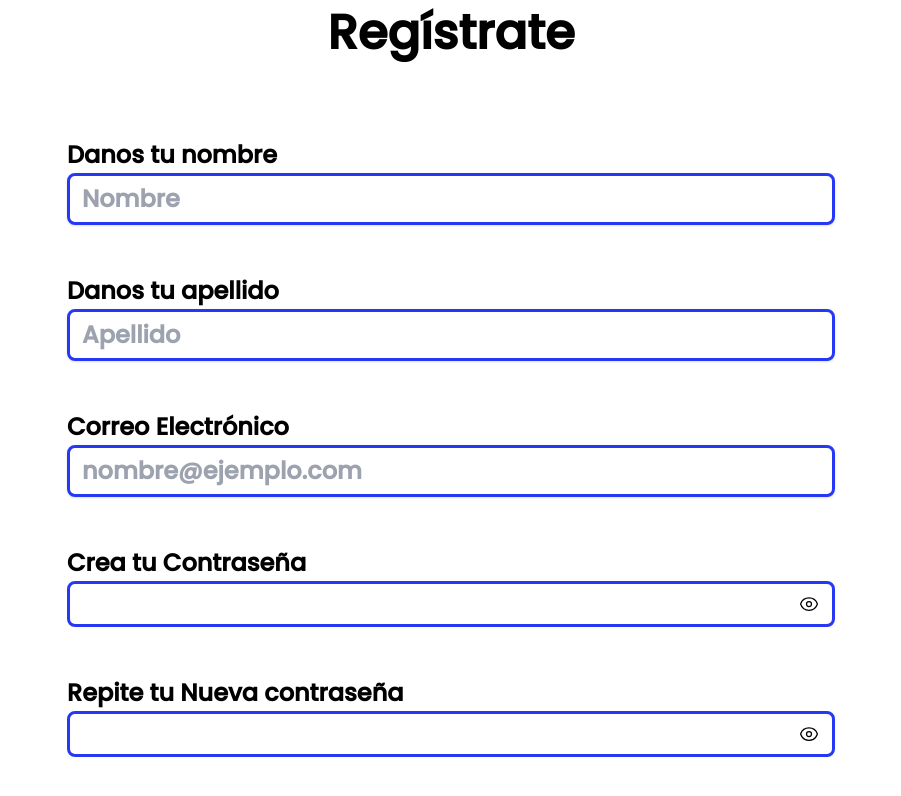
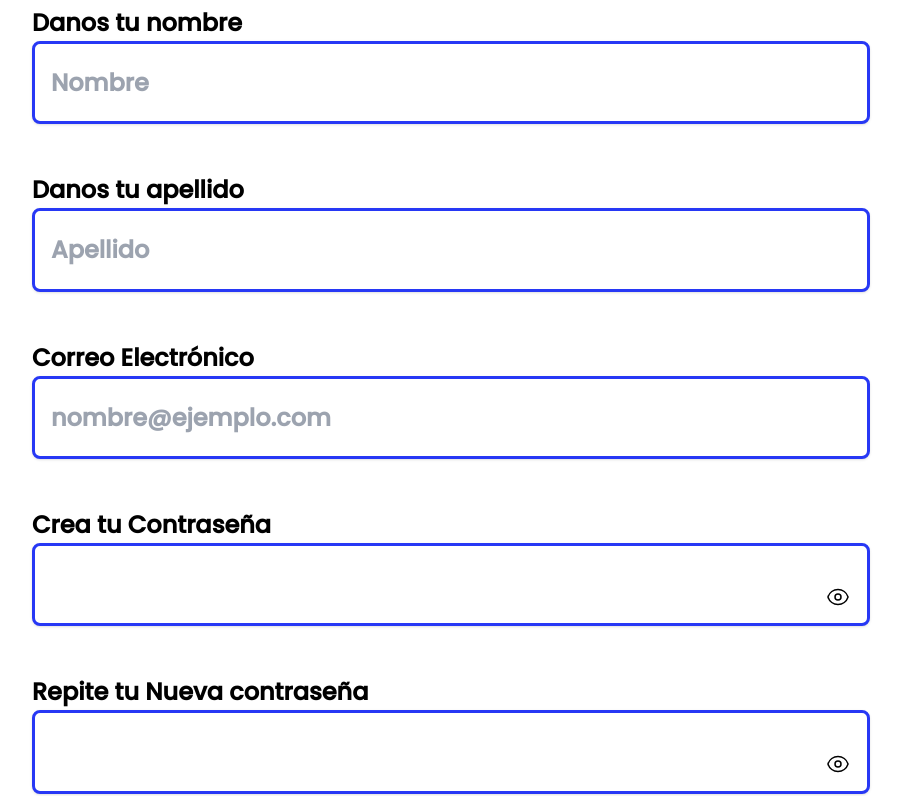
Before and after one commit to dlab-team/C11-Frontend, a React (Vite) app: page /register in a window 1280 px wide. Shown: the part 279-1075 px from the top of the page, without its empty margins (189-1090 px from the left). Built offline with nearby package versions, Linux system fonts and the light colour scheme.

Commit message:
se modifican margenes de inputs y boton

```diff
--- a/package.json
+++ b/package.json
@@ -4,7 +4,7 @@
   "version": "0.0.0",
   "type": "module",
   "scripts": {
-    "dev": "vite",
+    "dev": "vite --port 3000 --host",
     "build": "vite build",
     "lint": "eslint . --ext js,jsx --report-unused-disable-directives --max-warnings 0",
     "preview": "vite preview"
--- a/src/components/forms/RegisterForm.jsx
+++ b/src/components/forms/RegisterForm.jsx
@@ -18,20 +18,23 @@ const RegisterForm = () => {
   function togglePasswordVisibility() {
     setIsPasswordVisible((prevState) => !prevState)
   }
-  //sm:text-sm sm:leading-[19.5px]
+
+  const cl = {
+    sm: "mb-[1.5rem] md:mb-[3rem] shadow appearance-none borde w-full  px-4 h-[2.3125rem] md:h-[5.20719rem] text-gray-700 leading-tight focus:outline-none focus:shadow-outline",
+  }
 
   return (
     <div className="  ">
-      <div className="bg-[#FFF]  lg:mx-56 px-8 pt-6 pb-8 mb-4 ">
+      <div className="bg-[#FFF]  md:mx-[13.81rem] pb-8 mb-4 mx-[4.5rem]">
         <form onSubmit={handleSubmit} className=" mobil ">
           <div
-            className="lg:mb-12 mb-6
+            className="
         "
           >
-            <label className="block text-gray-700 mb-2   md:text-2xl md:leading-9   ">
+            <label className="block text-gray-700   md:text-2xl md:leading-9   ">
               Danos tu nombre
               <input
-                className="shadow appearance-none borde w-full py-2 px-3 text-gray-700 leading-tight focus:outline-none focus:shadow-outline"
+                className={cl.sm}
                 id="username"
                 type="text"
                 placeholder="Nombre"
@@ -44,13 +47,13 @@ const RegisterForm = () => {
           </div>
 
           <div
-            className="lg:mb-12 mb-6
+            className="
         "
           >
-            <label className="block text-gray-700 mb-2  md:text-2xl md:leading-9  ">
+            <label className="block text-gray-700  md:text-2xl md:leading-9  ">
               Danos tu apellido
               <input
-                className="shadow appearance-none borde  w-full py-2 px-3 text-gray-700 leading-tight focus:outline-none focus:shadow-outline"
+                className={cl.sm}
                 id="lastname"
                 type="text"
                 placeholder="Apellido"
@@ -63,13 +66,13 @@ const RegisterForm = () => {
           </div>
 
           <div
-            className="lg:mb-12 mb-6
+            className="
         "
           >
-            <label className="block text-gray-700 mb-2  md:text-2xl md:leading-9  ">
+            <label className="block text-gray-700  md:text-2xl md:leading-9  ">
               Correo Electrónico
               <input
-                className="shadow appearance-none borde w-full py-2 px-3 text-gray-700 leading-tight focus:outline-none focus:shadow-outline"
+                className={cl.sm}
                 id="email"
                 type="email"
                 placeholder="nombre@ejemplo.com"
@@ -81,10 +84,10 @@ const RegisterForm = () => {
             </label>
           </div>
 
-          <label className="block text-gray-700 mb-2  md:text-2xl md:leading-9  ">
+          <label className="block text-gray-700  md:text-2xl md:leading-9  ">
             Crea tu Contraseña
             <div
-              className="relative lg:mb-12 mb-6
+              className="relative
         "
             >
               <input
@@ -93,12 +96,7 @@ const RegisterForm = () => {
                 onChange={(event) => setPass(event.target.value)}
                 value={pass}
                 name="contraseña"
-                className="w-full borde
-        px-4
-        py-2
-        text-base
-        outline-none
-        focus:ring-blue-500 focus:border-blue-500 focus:ring-1"
+                className={cl.sm}
               />
               <a
                 className="absolute inset-y-0 right-0 flex items-center px-4 text-gray-600"
@@ -126,7 +124,7 @@ const RegisterForm = () => {
                     viewBox="0 0 24 24"
                     strokeWidth={1.5}
                     stroke="currentColor"
-                    className="w-5 h-5"
+                    className="w-8 h-6 mb-6"
                   >
                     <path
                       strokeLinecap="round"
@@ -144,10 +142,10 @@ const RegisterForm = () => {
             </div>
           </label>
 
-          <label className="block text-gray-700 mb-2  md:text-2xl md:leading-9  ">
+          <label className="block text-gray-700  md:text-2xl md:leading-9  ">
             Repite tu Nueva contraseña
             <div
-              className="relative lg:mb-12 mb-6
+              className="relative
         "
             >
               <input
@@ -156,12 +154,7 @@ const RegisterForm = () => {
                 onChange={(event) => setRePass(event.target.value)}
                 value={repass}
                 name="re_contraseña"
-                className="w-full borde
-        px-4
-        py-2
-        text-base
-        outline-none
-        focus:ring-blue-500 focus:border-blue-500 focus:ring-1"
+                className={cl.sm}
               />
               <a
                 className="absolute inset-y-0 right-0 flex items-center px-4 text-gray-600"
@@ -189,7 +182,7 @@ const RegisterForm = () => {
                     viewBox="0 0 24 24"
                     strokeWidth={1.5}
                     stroke="currentColor"
-                    className="w-5 h-5"
+                    className="w-8 h-6 mb-6"
                   >
                     <path
                       strokeLinecap="round"
@@ -209,7 +202,7 @@ const RegisterForm = () => {
 
           <div className="flex items-center justify-between">
             <button
-              className="bg-blue-500 hover:bg-blue-700 text-[#E2F2FE] borde bg-[#2738F5] w-full py-2 px-4 rounded focus:outline-none focus:shadow-outline  md:text-2xl md:leading-9 "
+              className="bg-blue-500 hover:bg-blue-700 text-[#E2F2FE] borde bg-[#2738F5] w-full py-2 px-4 rounded focus:outline-none focus:shadow-outline  md:text-2xl md:leading-9 h-[2.5rem] md:h-[5.5rem] mt-[0.188rem]"
               type="submit"
             >
               Crear Cuenta
--- a/src/pages/access/Register.jsx
+++ b/src/pages/access/Register.jsx
@@ -2,8 +2,8 @@ import RegisterForm from "../../components/forms/RegisterForm"
 
 const Register = () => {
   return (
-    <div className="mt-44 pt-4  font-semibold">
-      <h1 className=" mb-14 text-center text-5xl">Regístrate</h1>
+    <div className="mt-[4.06rem] md:mt-[7.25rem] font-semibold">
+      <h1 className=" mb-[2.81rem] md:mb-[0rem] text-center text-2xl md:text-5xl leading-9 md:leading-[4.5rem]">Regístrate</h1>
       <RegisterForm />
     </div>
   )
```
